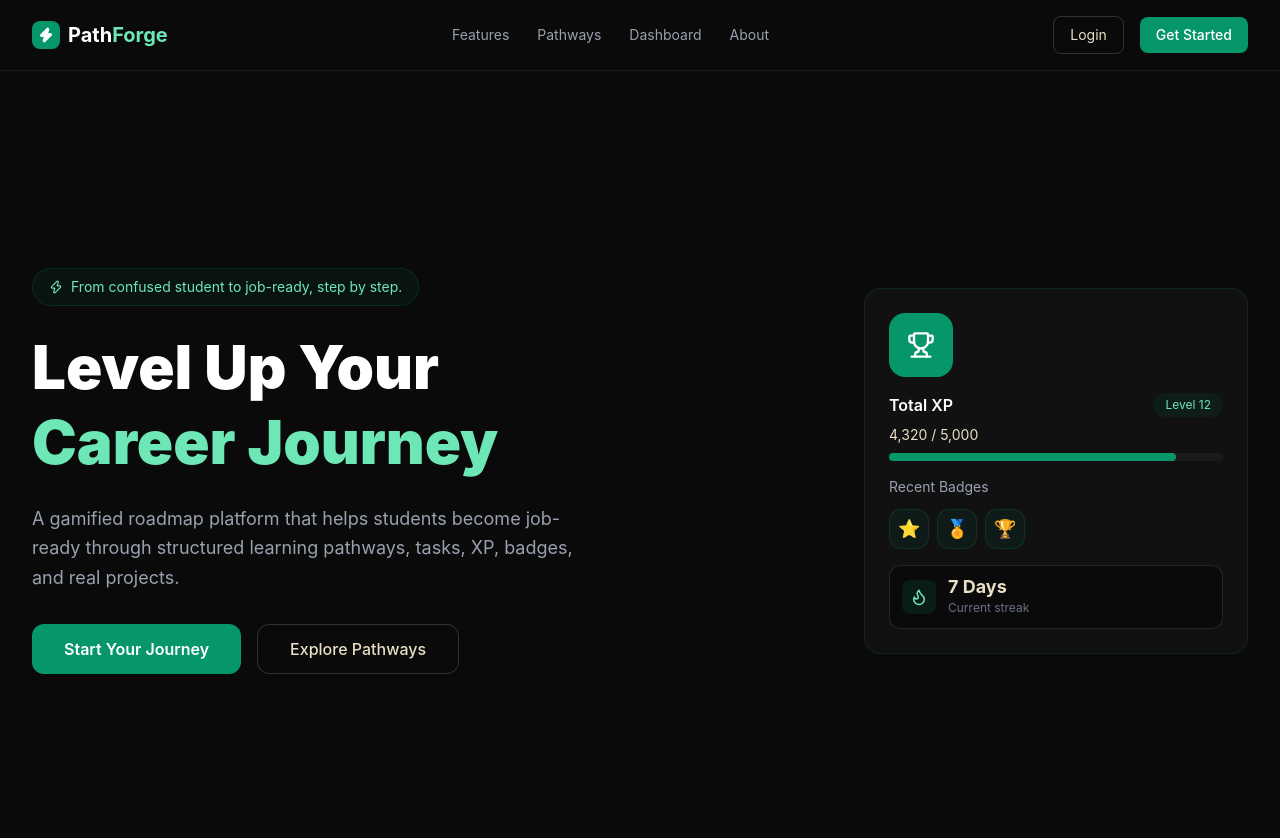
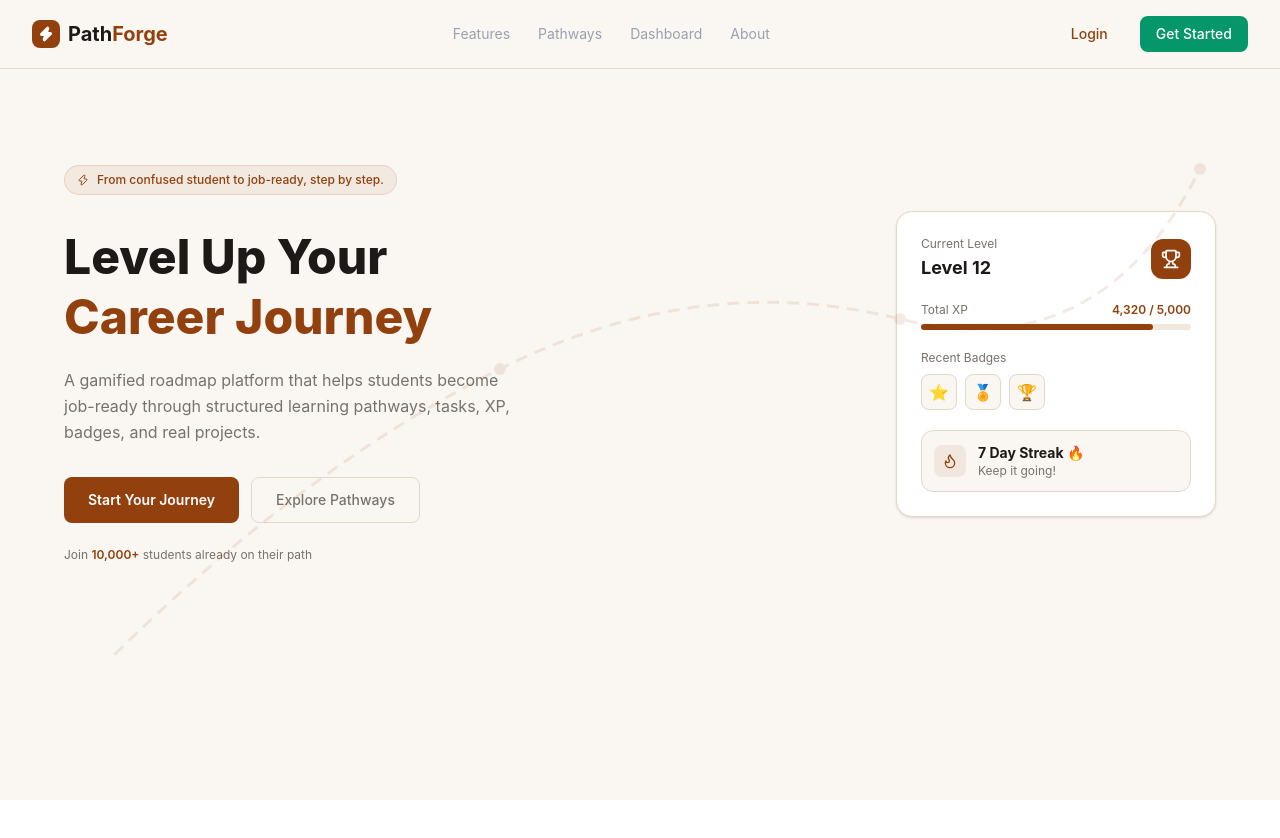
Before and after one commit to KhushiGupta0104/PathForge, a React (Vite) app in the folder PathForge/: page / in a window 1280 px wide. Shown: the top 838 px of the page. After the commit the page ends 800 px from the top, so only its background shows below. Built offline with nearby package versions, Linux system fonts and the light colour scheme.

Commit message:
day 3 - light palette + bg path added

```diff
--- a/PathForge/src/App.jsx
+++ b/PathForge/src/App.jsx
@@ -3,7 +3,7 @@ import HeroSection from './components/HeroSection'
 
 function App() {
   return (
-    <div className="bg-[#0a0a0a] min-h-screen">
+    <div className="bg-[#faf7f2] min-h-screen">
       <Navbar />
       <HeroSection />
     </div>
--- a/PathForge/src/components/HeroSection.jsx
+++ b/PathForge/src/components/HeroSection.jsx
@@ -1,67 +1,97 @@
-import { Zap, Trophy, Flame } from 'lucide-react'
+import { Zap, Trophy, Flame, Star } from 'lucide-react'
 
 function HeroSection() {
   return (
-    <section className="bg-[#0a0a0a] min-h-screen px-8 py-20 flex items-center justify-between gap-12">
+    <section className="bg-[#faf7f2] px-16 py-24 flex items-center gap-20 relative overflow-hidden">
 
-      <div className="flex-1 max-w-xl">
-        <div className="inline-flex items-center gap-2 bg-[#05966912] border border-[#05966930] text-[#6ee7b7] text-sm px-4 py-2 rounded-full mb-6">
-          <Zap size={14} />
+  {/* Background path */}
+  <svg className="absolute inset-0 w-full h-full opacity-10" xmlns="http://www.w3.org/2000/svg">
+    <path
+      d="M 100 600 Q 300 400 500 300 Q 700 200 900 250 Q 1100 300 1200 100"
+      stroke="#92400e"
+      strokeWidth="3"
+      strokeDasharray="12 8"
+      fill="none"
+    />
+    <circle cx="100" cy="600" r="6" fill="#92400e" />
+    <circle cx="500" cy="300" r="6" fill="#92400e" />
+    <circle cx="900" cy="250" r="6" fill="#92400e" />
+    <circle cx="1200" cy="100" r="6" fill="#92400e" />
+  </svg>
+
+      {/* Left — Text */}
+      <div className="flex-1">
+        <div className="inline-flex items-center gap-2 bg-[#92400e12] border border-[#92400e25] text-[#92400e] text-xs font-medium px-3 py-1.5 rounded-full mb-8">
+          <Zap size={12} />
           From confused student to job-ready, step by step.
         </div>
 
-        <h1 className="text-6xl font-black text-white leading-tight mb-6">
+        <h1 className="text-5xl font-extrabold text-[#1c1917] leading-tight mb-5">
           Level Up Your <br />
-          <span className="text-[#6ee7b7]">Career Journey</span>
+          <span className="text-[#92400e]">Career Journey</span>
         </h1>
 
-        <p className="text-gray-400 text-lg leading-relaxed mb-8">
+        <p className="text-[#78716c] text-base leading-relaxed mb-8 max-w-md">
           A gamified roadmap platform that helps students become job-ready through structured learning pathways, tasks, XP, badges, and real projects.
         </p>
 
-        <div className="flex gap-4">
-          <button className="bg-[#059669] hover:bg-[#047857] text-white font-semibold px-8 py-3 rounded-xl">
+        <div className="flex gap-3">
+          <button className="bg-[#92400e] hover:bg-[#78350f] text-white font-semibold px-6 py-3 rounded-lg text-sm">
             Start Your Journey
           </button>
-          <button className="border border-[#e8dfc430] text-[#e8dfc4] hover:text-white font-medium px-8 py-3 rounded-xl">
+          <button className="border border-[#e2d9c8] text-[#78716c] hover:text-[#1c1917] hover:border-[#92400e] font-medium px-6 py-3 rounded-lg text-sm">
             Explore Pathways
           </button>
         </div>
+
+        {/* Trust line */}
+        <p className="text-[#78716c] text-xs mt-6">
+          Join <span className="text-[#92400e] font-semibold">10,000+</span> students already on their path
+        </p>
       </div>
 
-      <div className="flex-1 max-w-sm">
-        <div className="bg-[#111] border border-[#05966925] rounded-2xl p-6">
+      {/* Right — Card */}
+      <div className="w-80">
+        <div className="bg-white border border-[#e2d9c8] rounded-2xl p-6 shadow-sm">
 
-          <div className="bg-[#059669] w-16 h-16 rounded-2xl flex items-center justify-center mb-4">
-            <Trophy size={28} className="text-white" />
+          <div className="flex items-center justify-between mb-5">
+            <div>
+              <p className="text-xs text-[#78716c] mb-0.5">Current Level</p>
+              <p className="text-[#1c1917] font-bold text-lg">Level 12</p>
+            </div>
+            <div className="bg-[#92400e] p-2.5 rounded-xl">
+              <Trophy size={20} className="text-white" />
+            </div>
           </div>
 
-          <div className="flex items-center justify-between mb-2">
-            <span className="text-white font-semibold">Total XP</span>
-            <span className="bg-[#05966918] text-[#6ee7b7] text-xs px-3 py-1 rounded-full">Level 12</span>
+          <div className="mb-5">
+            <div className="flex justify-between text-xs mb-1.5">
+              <span className="text-[#78716c]">Total XP</span>
+              <span className="text-[#92400e] font-semibold">4,320 / 5,000</span>
+            </div>
+            <div className="bg-[#f0e8dc] rounded-full h-1.5">
+              <div className="bg-[#92400e] h-1.5 rounded-full" style={{width:'86%'}}></div>
+            </div>
           </div>
 
-          <div className="text-[#e8dfc4] text-sm mb-2">4,320 / 5,000</div>
-          <div className="bg-[#1a1a1a] rounded-full h-2 mb-4">
-            <div className="bg-[#059669] h-2 rounded-full" style={{width:'86%'}}></div>
+          <div className="mb-5">
+            <p className="text-xs text-[#78716c] mb-2">Recent Badges</p>
+            <div className="flex gap-2">
+              {['⭐','🏅','🏆'].map((b,i) => (
+                <div key={i} className="bg-[#faf7f2] border border-[#e2d9c8] w-9 h-9 rounded-lg flex items-center justify-center text-base">
+                  {b}
+                </div>
+              ))}
+            </div>
           </div>
 
-          <div className="text-gray-400 text-sm mb-3">Recent Badges</div>
-          <div className="flex gap-2 mb-4">
-            {['⭐','🏅','🏆'].map((b,i) => (
-              <div key={i} className="bg-[#05966915] border border-[#05966930] w-10 h-10 rounded-xl flex items-center justify-center text-lg">
-                {b}
-              </div>
-            ))}
-          </div>
-
-          <div className="bg-[#0a0a0a] border border-[#e8dfc420] rounded-xl p-3 flex items-center gap-3">
-            <div className="bg-[#05966920] p-2 rounded-lg">
-              <Flame size={18} className="text-[#6ee7b7]" />
+          <div className="bg-[#faf7f2] border border-[#e2d9c8] rounded-xl p-3 flex items-center gap-3">
+            <div className="bg-[#92400e15] p-2 rounded-lg">
+              <Flame size={16} className="text-[#92400e]" />
             </div>
             <div>
-              <div className="text-[#e8dfc4] font-bold text-lg leading-none">7 Days</div>
-              <div className="text-gray-500 text-xs mt-1">Current streak</div>
+              <p className="text-[#1c1917] font-bold text-sm">7 Day Streak 🔥</p>
+              <p className="text-[#78716c] text-xs">Keep it going!</p>
             </div>
           </div>
 
--- a/PathForge/src/components/Navbar.jsx
+++ b/PathForge/src/components/Navbar.jsx
@@ -2,15 +2,15 @@ import { Zap } from 'lucide-react'
 
 function Navbar() {
   return (
-    <nav className="bg-[#0a0a0a] border-b border-[#1a1a1a] px-8 py-4 flex items-center justify-between">
+    <nav className="bg-[#faf7f2] border-b border-[#e2d9c8] px-8 py-4 flex items-center justify-between">
 
       <div className="flex items-center gap-2">
-        <div className="bg-[#059669] p-1.5 rounded-lg">
-          <Zap size={16} className="text-white" fill="white" />
-        </div>
-        <span className="text-white font-bold text-xl">
-          Path<span className="text-[#6ee7b7]">Forge</span>
-        </span>
+        <div className="bg-[#92400e] p-1.5 rounded-lg">
+  <Zap size={16} className="text-white" fill="white" />
+</div>
+        <span className="text-[#1c1917] font-bold text-xl">
+  Path<span className="text-[#92400e]">Forge</span>
+</span>
       </div>
 
       <div className="flex items-center gap-7">
@@ -21,9 +21,9 @@ function Navbar() {
       </div>
 
       <div className="flex items-center gap-4">
-        <button className="text-[#e8dfc4] hover:text-white text-sm border border-[#e8dfc430] px-4 py-2 rounded-lg">
-          Login
-        </button>
+       <button className="text-[#92400e] hover:text-[#78350f] text-sm font-medium px-4 py-2">
+  Login
+</button>
         <button className="bg-[#059669] hover:bg-[#047857] text-white text-sm px-4 py-2 rounded-lg font-medium">
           Get Started
         </button>
```
